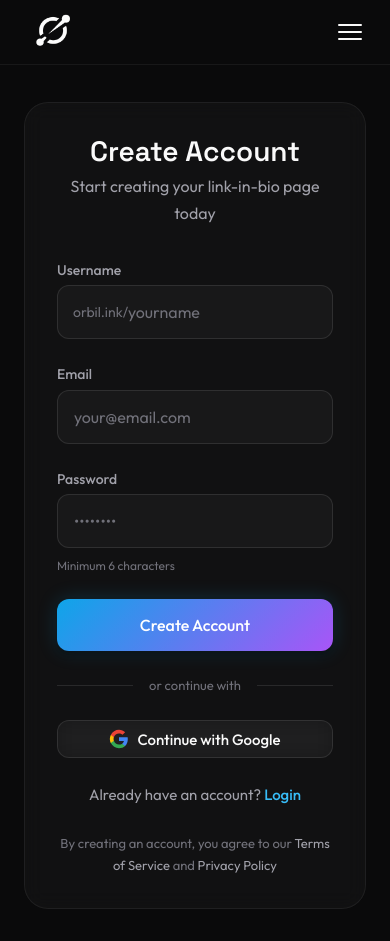
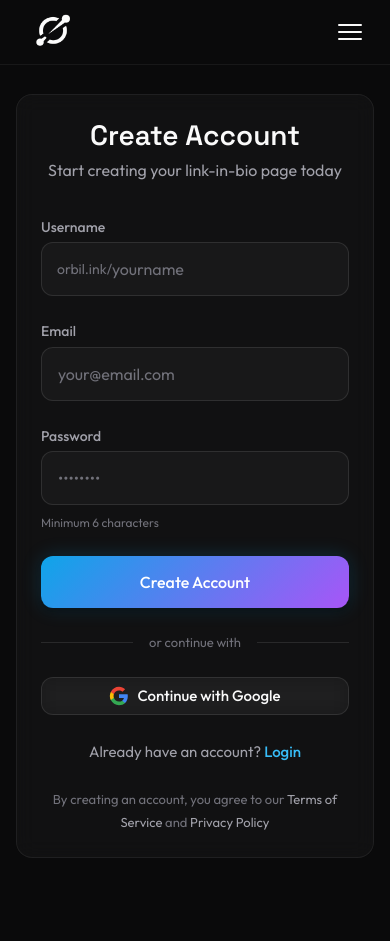
Before and after one commit to JoquimMarques/linktrivia, a React (Vite) app: page /register in a window 390 px wide. After the commit the page ends 882 px from the top, so only its background shows below. Built offline with nearby package versions, Linux system fonts and the light colour scheme; no server answers.

Commit message:
Add SEO files: robots.txt and sitemap.xml

```diff
--- a/src/pages/Auth.css
+++ b/src/pages/Auth.css
@@ -10,6 +10,7 @@
 .auth-container {
   width: 100%;
   max-width: 440px;
+  min-width: 300px;
 }
 
 .auth-card {
@@ -218,6 +219,34 @@
 /* Responsive */
 @media (max-width: 480px) {
   .auth-card {
-    padding: var(--spacing-xl);
+    padding: var(--spacing-lg);
+    border-radius: var(--radius-xl);
+  }
+
+  .auth-container {
+    min-width: auto;
+    width: calc(100% - var(--spacing-md));
+  }
+
+  .auth-page {
+    padding: var(--spacing-lg) var(--spacing-sm);
   }
 }
+
+@media (max-width: 360px) {
+  .auth-card {
+    padding: var(--spacing-md);
+  }
+
+  .auth-page {
+    padding: var(--spacing-md) var(--spacing-xs);
+  }
+
+  .auth-header h1 {
+    font-size: 1.5rem;
+  }
+
+  .auth-header p {
+    font-size: 0.875rem;
+  }
+}
--- a/src/services/firebase.js
+++ b/src/services/firebase.js
@@ -1,5 +1,5 @@
 import { initializeApp } from 'firebase/app'
-import { getAuth } from 'firebase/auth'
+import { getAuth, browserLocalPersistence, setPersistence } from 'firebase/auth'
 import { getFirestore } from 'firebase/firestore'
 import { getStorage } from 'firebase/storage'
 import { getAnalytics } from 'firebase/analytics'
@@ -23,6 +23,10 @@ const app = initializeApp(firebaseConfig)
 
 // Initialize services
 export const auth = getAuth(app)
+
+// Set persistence to LOCAL - keeps user logged in after browser close
+setPersistence(auth, browserLocalPersistence)
+
 export const db = getFirestore(app)
 export const storage = getStorage(app)
 
```
